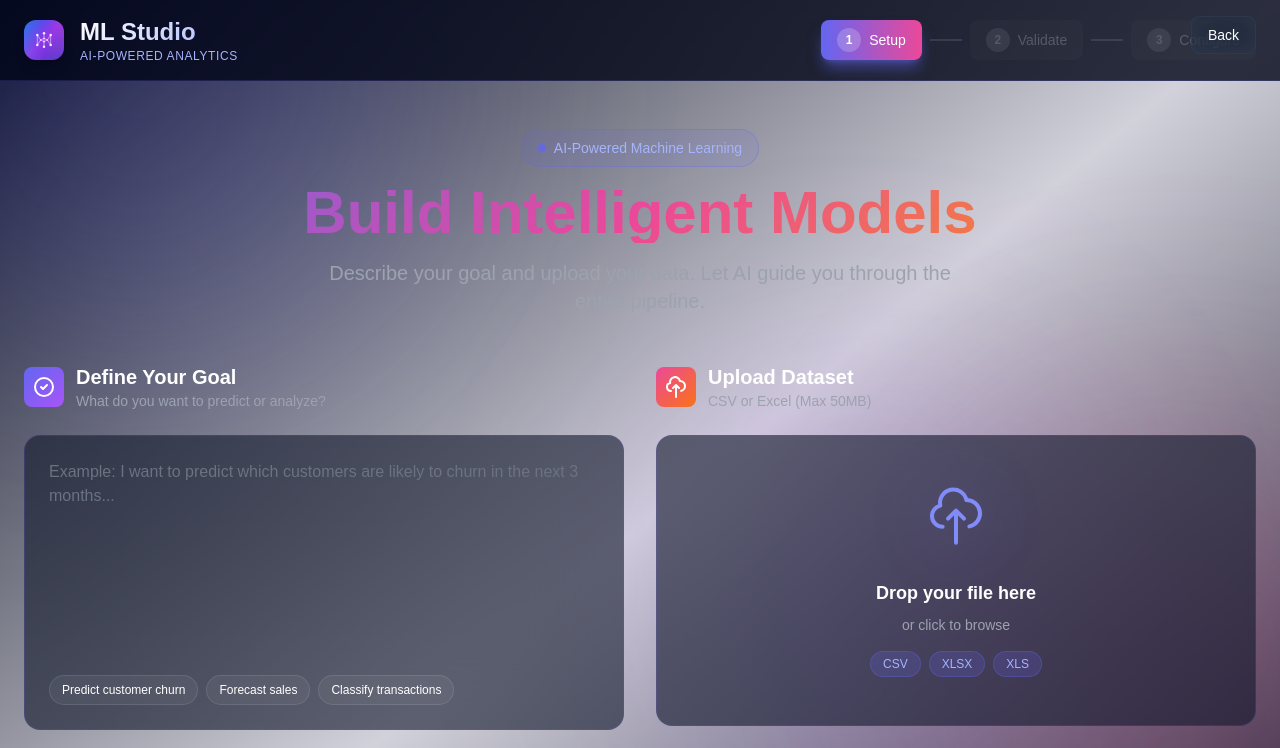
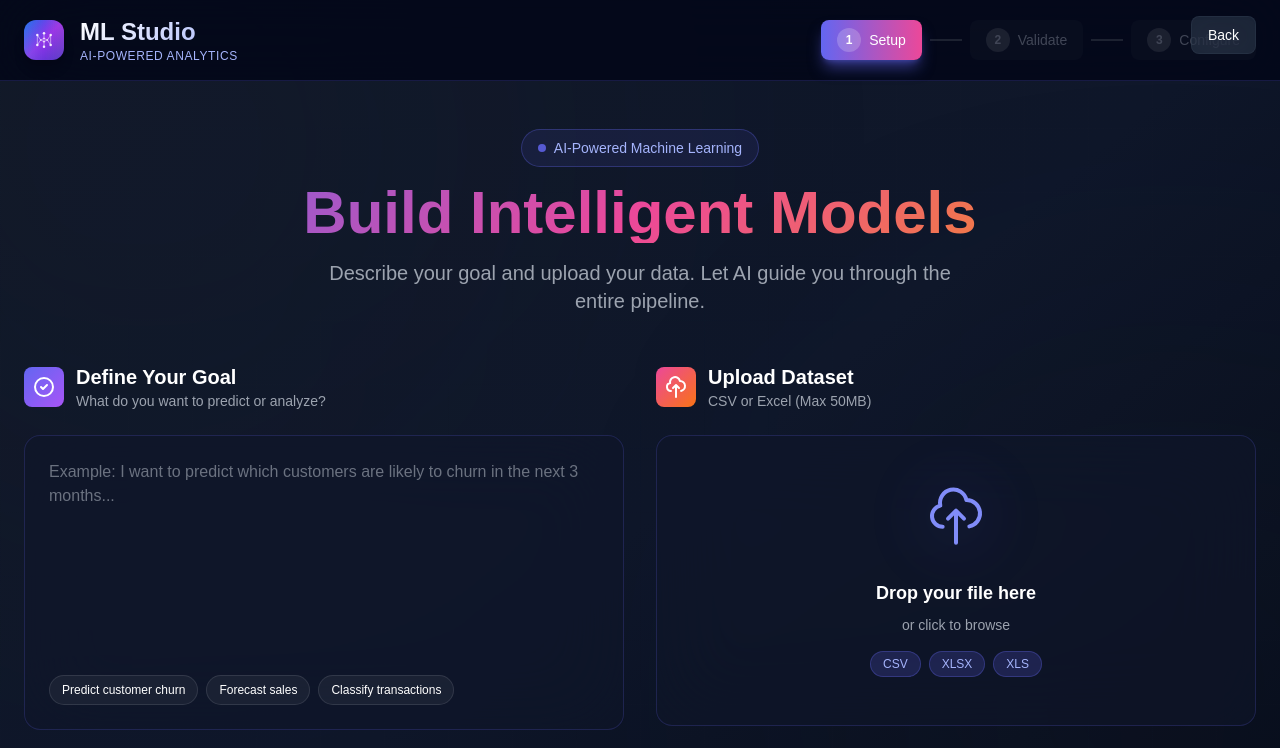
Before and after one commit to zeeelll/new_ownquesta, a Next.js app in the folder frontend/: page /ml/machine-learning in a window 1280 px wide. Shown: the top 748 px of the page. Built offline with nearby package versions, Linux system fonts and the light colour scheme.

Commit message:
ml page modify

```diff
--- a/frontend/app/ml/machine-learning/page.tsx
+++ b/frontend/app/ml/machine-learning/page.tsx
@@ -252,7 +252,7 @@ const MLStudioAdvanced: React.FC = () => {
   };
 
   return (
-    <div className="min-h-screen bg-gradient-to-br from-slate-950 via-indigo-950/20 to-slate-950 text-white relative overflow-hidden">
+    <div className="min-h-screen bg-gradient-to-br from-gray-900 via-slate-900 to-gray-950 text-white relative overflow-hidden">
       <style>{`
         @keyframes float { 0%, 100% { transform: translate(0, 0); } 50% { transform: translate(50px, -50px); } }
         @keyframes glow { 0%, 100% { box-shadow: 0 0 20px rgba(99, 102, 241, 0.4); } 50% { box-shadow: 0 0 40px rgba(99, 102, 241, 0.6); } }
@@ -266,11 +266,11 @@ const MLStudioAdvanced: React.FC = () => {
         .text-gradient-rainbow { background: linear-gradient(135deg, #6366f1, #ec4899, #f59e0b); -webkit-background-clip: text; -webkit-text-fill-color: transparent; }
       `}</style>
 
-      {/* Background Orbs */}
+      {/* Professional Background Pattern */}
       <div className="fixed inset-0 overflow-hidden pointer-events-none">
-        <div className="absolute w-[600px] h-[600px] rounded-full bg-indigo-500/20 blur-[120px] -top-48 -left-48" style={{ animation: 'float 20s ease-in-out infinite' }} />
-        <div className="absolute w-[500px] h-[500px] rounded-full bg-pink-500/20 blur-[120px] -bottom-32 -right-32" style={{ animation: 'float 25s ease-in-out infinite reverse' }} />
-        <div className="absolute w-[400px] h-[400px] rounded-full bg-purple-500/20 blur-[120px] top-1/2 left-1/2 -translate-x-1/2 -translate-y-1/2" style={{ animation: 'float 30s ease-in-out infinite' }} />
+        <div className="absolute inset-0 bg-[linear-gradient(to_right,#1f293710_1px,transparent_1px),linear-gradient(to_bottom,#1f293710_1px,transparent_1px)] bg-[size:4rem_4rem]" />
+        <div className="absolute w-[800px] h-[800px] rounded-full bg-slate-800/10 blur-[150px] -top-64 -left-64" />
+        <div className="absolute w-[600px] h-[600px] rounded-full bg-slate-700/10 blur-[150px] -bottom-48 -right-48" />
       </div>
 
       {/* Header */}
```
